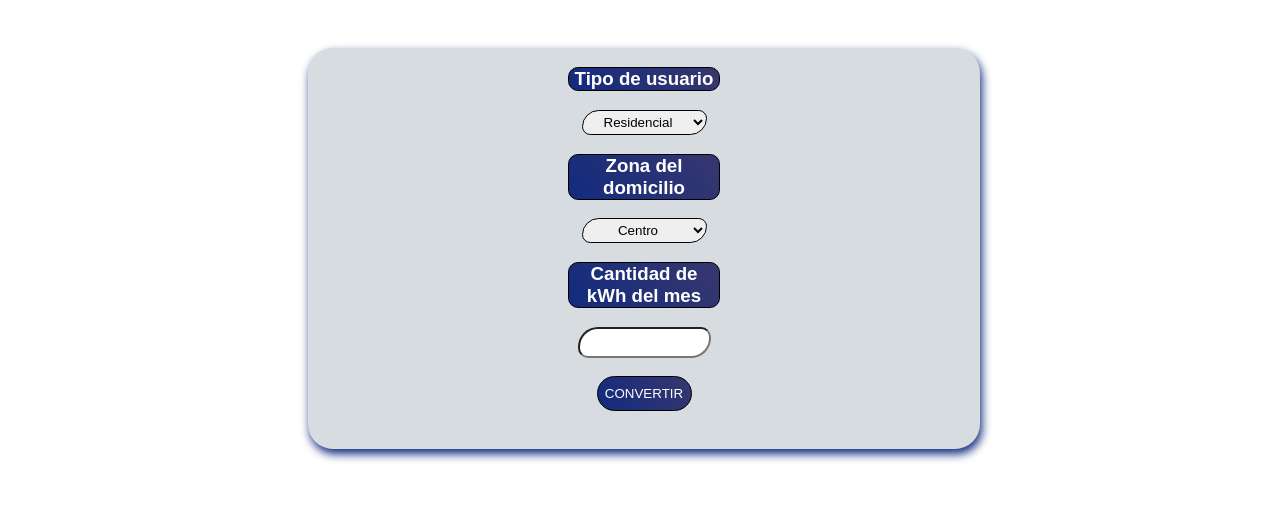
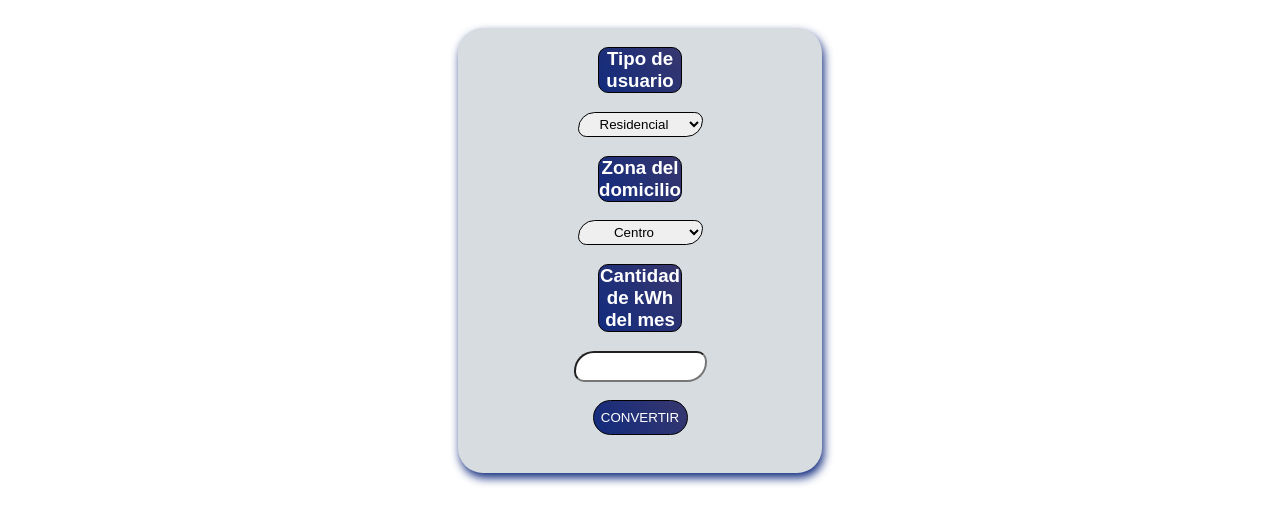
Before and after one commit to SebastianRamirez71/LC2---TP-GRUPAL-CALCULADORA---Grupo-5-, a plain HTML site: page index.html in a window 1280 px wide. Shown: the part 71-594 px from the top of the page. Drawn offline with Linux system fonts and the light colour scheme.

Commit message:
Finalizido

```diff
--- a/css/style.css
+++ b/css/style.css
@@ -31,10 +31,10 @@
 .menu {
 
     box-shadow: 2px 5px 10px #122b7e;
-    margin-left: 300px;
-    margin-right: 300px;
+    margin-left: 450px;
+    margin-right: 450px;
     margin-top: 20px;
-    position: absolute;
+    position: relative;
     border-radius: 25px;
     display: flex;
     align-items: center;
@@ -97,6 +97,7 @@
     align-items: center;
     text-align: center;
     place-items: center;
+    justify-content: center;
     margin-left: 325px;
     border: green solid;
     background-color: green;
```
